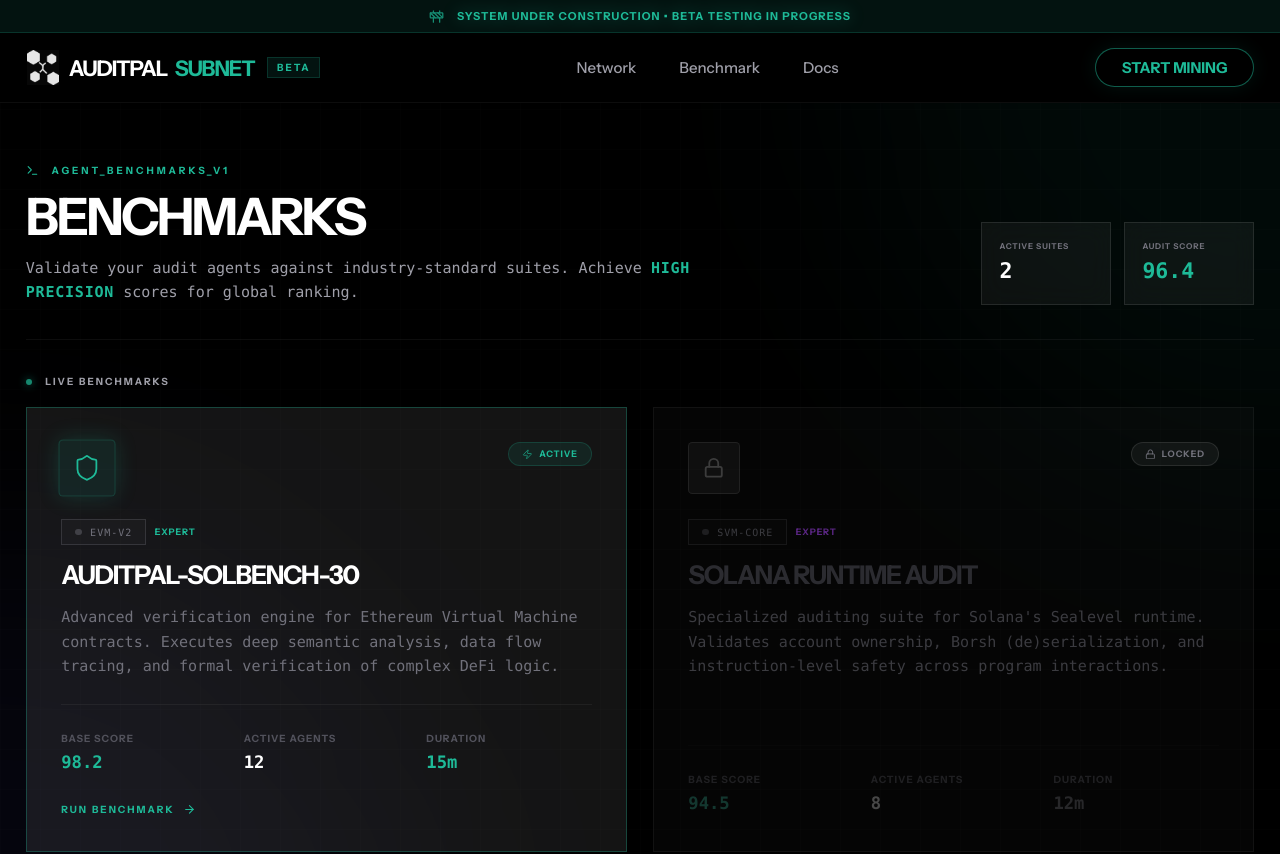
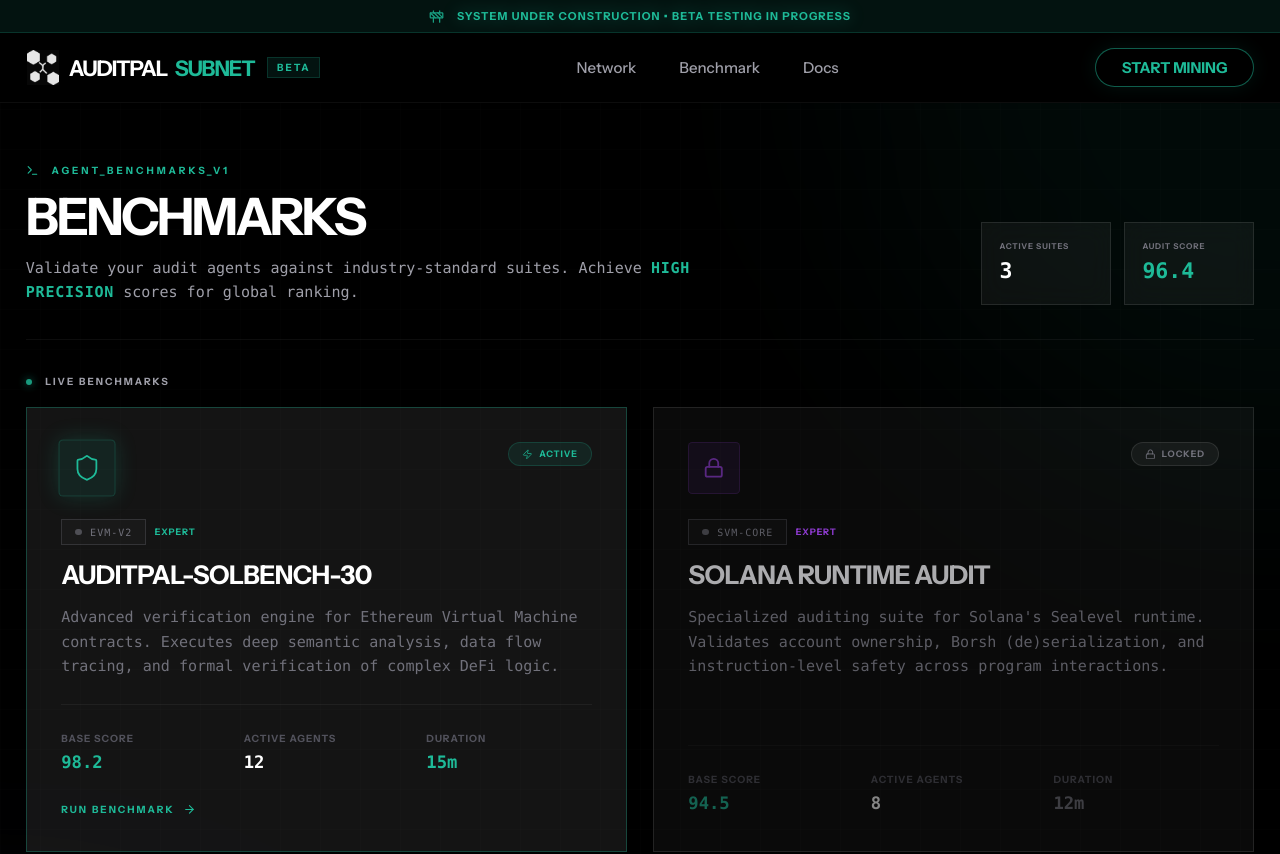
Before and after one commit to Audit-Pal/subnet-console, a Next.js app: page /benchmark in a window 1280 px wide. Shown: the top 854 px of the page. Built offline with nearby package versions, Linux system fonts and the light colour scheme.

Commit message:
ui: update benchmark landing page and improve locked card visibility

```diff
--- a/src/app/benchmark/page.tsx
+++ b/src/app/benchmark/page.tsx
@@ -2,46 +2,11 @@
 
 import { motion } from "framer-motion";
 import Link from "next/link";
-import { Shield, Bug, Lock, Scale, Radio, Layers, Users, Clock, Trophy, ArrowRight, Zap, Terminal, Activity } from "lucide-react";
+import { benchmarks } from "@/config/benchmarks";
+import { Clock, Trophy, ArrowRight, Zap, Terminal, Lock } from "lucide-react";
 import { cn } from "@/lib/utils";
 import { QuantumText } from "@/components/ui/quantum-text";
 import { TechBadge } from "@/components/ui/tech-badge";
-
-const benchmarks = [
-    {
-        id: "solidity-suite",
-        name: "Auditpal-Solbench-30",
-        category: "EVM-V2",
-        description: "Advanced verification engine for Ethereum Virtual Machine contracts. Executes deep semantic analysis, data flow tracing, and formal verification of complex DeFi logic.",
-        icon: Shield,
-        href: "/benchmark/solidity-suite",
-        status: "live",
-        score: "98.2",
-        agents: 12,
-        duration: "15m",
-        difficulty: "EXPERT",
-        color: "text-kast-teal",
-        bgColor: "bg-kast-teal/10",
-        borderColor: "border-kast-teal/20",
-    },
-    {
-        id: "solana-suite",
-        name: "Solana Runtime Audit",
-        category: "SVM-CORE",
-        description: "Specialized auditing suite for Solana's Sealevel runtime. Validates account ownership, Borsh (de)serialization, and instruction-level safety across program interactions.",
-        icon: Activity,
-        href: "/benchmark/solana-suite",
-        status: "live",
-        locked: true,
-        score: "94.5",
-        agents: 8,
-        duration: "12m",
-        difficulty: "EXPERT",
-        color: "text-purple-500",
-        bgColor: "bg-purple-500/10",
-        borderColor: "border-purple-500/20",
-    },
-];
 
 export default function BenchmarksPage() {
     const liveBenchmarks = benchmarks.filter(c => c.status === "live");
@@ -157,9 +122,9 @@ function BenchmarkCard({ benchmark, index }: BenchmarkCardProps) {
             className={cn(
                 "group relative border transition-all duration-500 flex flex-col p-8 h-full min-h-[280px] overflow-hidden rounded-lg",
                 isLive
-                    ? "bg-white/[0.08] border-kast-teal/30"
+                    ? "bg-white/[0.08] border-kast-teal/30 hover:bg-white/[0.12] hover:border-kast-teal/50"
                     : benchmark.locked
-                        ? "bg-white/[0.02] border-white/5 cursor-not-allowed"
+                        ? "bg-white/[0.04] border-white/10 cursor-not-allowed hover:bg-white/[0.06] hover:border-white/20"
                         : "bg-black/40 border-white/5 opacity-60"
             )}
         >
@@ -170,9 +135,9 @@ function BenchmarkCard({ benchmark, index }: BenchmarkCardProps) {
                     benchmark.bgColor,
                     benchmark.borderColor,
                     benchmark.color,
-                    !isLive && "grayscale shadow-none scale-100"
+                    !isLive && "grayscale-0 opacity-60 shadow-none scale-100"
                 )}>
-                    {isUpcoming ? <Lock className="w-5 h-5 opacity-50" /> : <benchmark.icon className="w-6 h-6" strokeWidth={1.5} />}
+                    {isUpcoming ? <Lock className="w-5 h-5 opacity-80" /> : <benchmark.icon className="w-6 h-6" strokeWidth={1.5} />}
                 </div>
 
                 <div className="flex items-center gap-2">
@@ -197,7 +162,7 @@ function BenchmarkCard({ benchmark, index }: BenchmarkCardProps) {
             </div>
 
             {/* Content */}
-            <div className={cn("space-y-3 flex-1", !isLive && "opacity-50")}>
+            <div className={cn("space-y-3 flex-1", !isLive && "opacity-80")}>
                 <div className="flex items-center gap-2">
                     <TechBadge variant="neutral">{benchmark.category}</TechBadge>
                     <span className={cn("text-[9px] font-black uppercase tracking-widest", benchmark.color)}>
@@ -205,8 +170,8 @@ function BenchmarkCard({ benchmark, index }: BenchmarkCardProps) {
                     </span>
                 </div>
                 <h3 className={cn(
-                    "text-2xl font-black uppercase tracking-tighter transition-colors",
-                    isLive ? "text-white" : "text-zinc-600"
+                    "text-2xl font-black uppercase tracking-tight transition-colors",
+                    isLive ? "text-white" : "text-zinc-300"
                 )}>
                     {benchmark.name}
                 </h3>
@@ -216,7 +181,7 @@ function BenchmarkCard({ benchmark, index }: BenchmarkCardProps) {
             </div>
 
             {/* Footer */}
-            <div className={cn("mt-6 pt-6 border-t border-white/5 grid grid-cols-3 gap-4", !isLive && "opacity-30 contrast-75")}>
+            <div className={cn("mt-6 pt-6 border-t border-white/5 grid grid-cols-3 gap-4", !isLive && "opacity-50")}>
                 <div>
                     <p className="text-[10px] font-black text-zinc-600 uppercase tracking-widest mb-1">Base Score</p>
                     <p className="font-mono font-bold text-kast-teal">{benchmark.score}</p>
```
